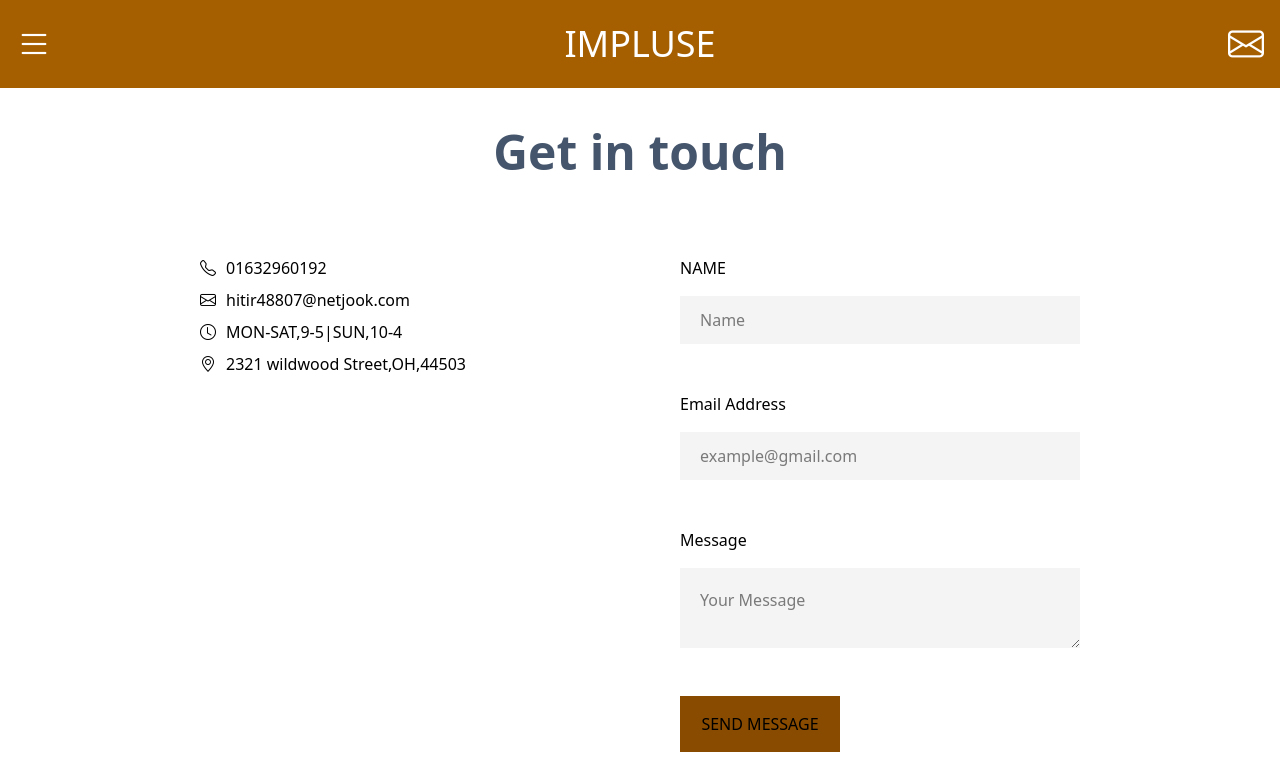
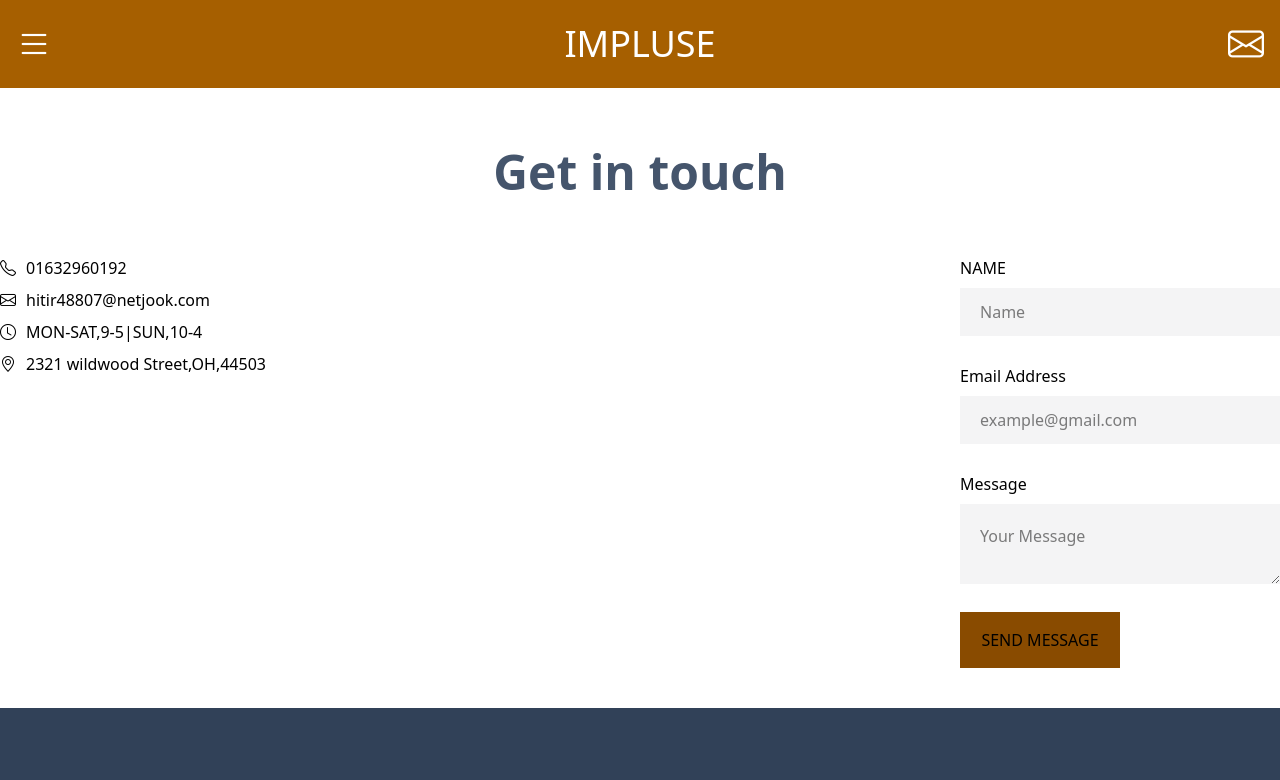
Before and after one commit to john-paul360/impluse-project, a plain HTML site: page contact.html in a window 1280 px wide. Shown: the top 780 px of the page. Drawn offline with nearby package versions, Linux system fonts and the light colour scheme.

Commit message:
change and added some content in contact page

```diff
--- a/contact.html
+++ b/contact.html
@@ -16,11 +16,11 @@
         </nav>
       </header>
       <main>
-        <section class="max-w-[1280px] mx-auto px-50 py16">
-            <h1 class="text-center mb-20 mt-10 text-slate-600 text-xl font-bold md:text-3xl
+        <section class="max-w-[1280px] mx-auto px- py16">
+            <h1 class="text-center mb-15 mt-15 text-slate-600 text-4xl font-bold md:text-3xl
             lg:text-5xl ">Get in touch</h1>
             <div class="flex flex-col md:flex-row justify-between">
-            <div class="text- gap-10">
+            <div class="text-1xl mb-8 gap-10">
                 <div class="flex gap-[10px] mb-2">
                     <a href="#"><i class="bi bi-telephone"></i></a>
                     <p>01632960192</p>
@@ -38,14 +38,14 @@
                     <p>2321 wildwood Street,OH,44503</p>
                 </div>
             </div>
-          <form class="flex flex-col gap-4">
+          <form class="flex flex-col gap-2">
                 <label for="name">NAME</label>
-                <input type="text" id="name" placeholder="Name" class="bg-zinc-100 h-12 p-5 w-100 mb-8">
+                <input type="text" id="name" placeholder="Name" class="bg-zinc-100 h-12 p-5 w-80 mb-5">
                 <label for="email">Email Address</label>
-                <input type="email" id="email" placeholder="example@gmail.com" class="bg-zinc-100 h-12 p-5 w-100 mb-8">
+                <input type="email" id="email" placeholder="example@gmail.com" class="bg-zinc-100 h-12 p-5 w-80 mb-5">
                 <label for="message">Message</label>
-                <textarea name="message" id="message" placeholder="Your Message" class="bg-zinc-100 h-20 p-5 w-100 mb-8"></textarea>
-                <button type="submit" class="bg-yellow-800 px-4 py-4 mb-15 cursor-pointer w-40">SEND MESSAGE</button>
+                <textarea name="message" id="message" placeholder="Your Message" class="bg-zinc-100 h-20 p-5 w-80 mb-5"></textarea>
+                <button type="submit" class="bg-yellow-800 px-4 py-4 mb-10 cursor-pointer w-40">SEND MESSAGE</button>
             </form>
             </div>
         </section>
```
